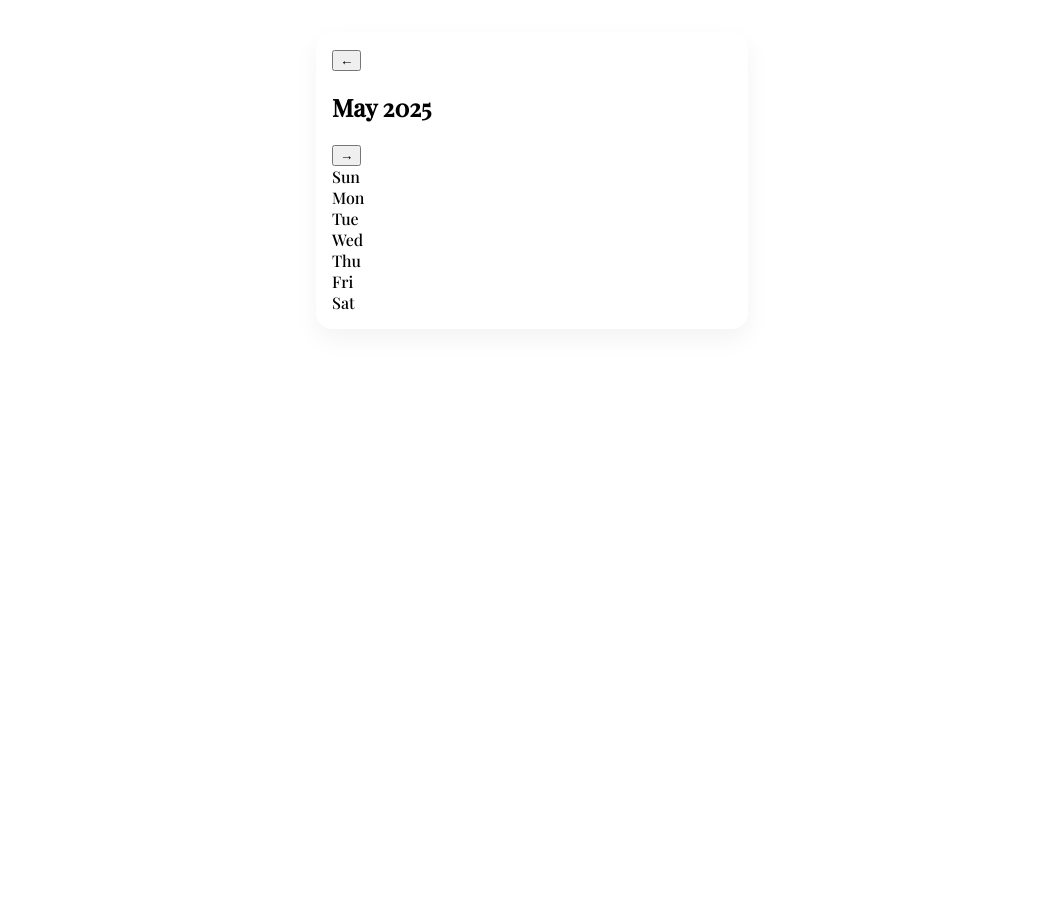
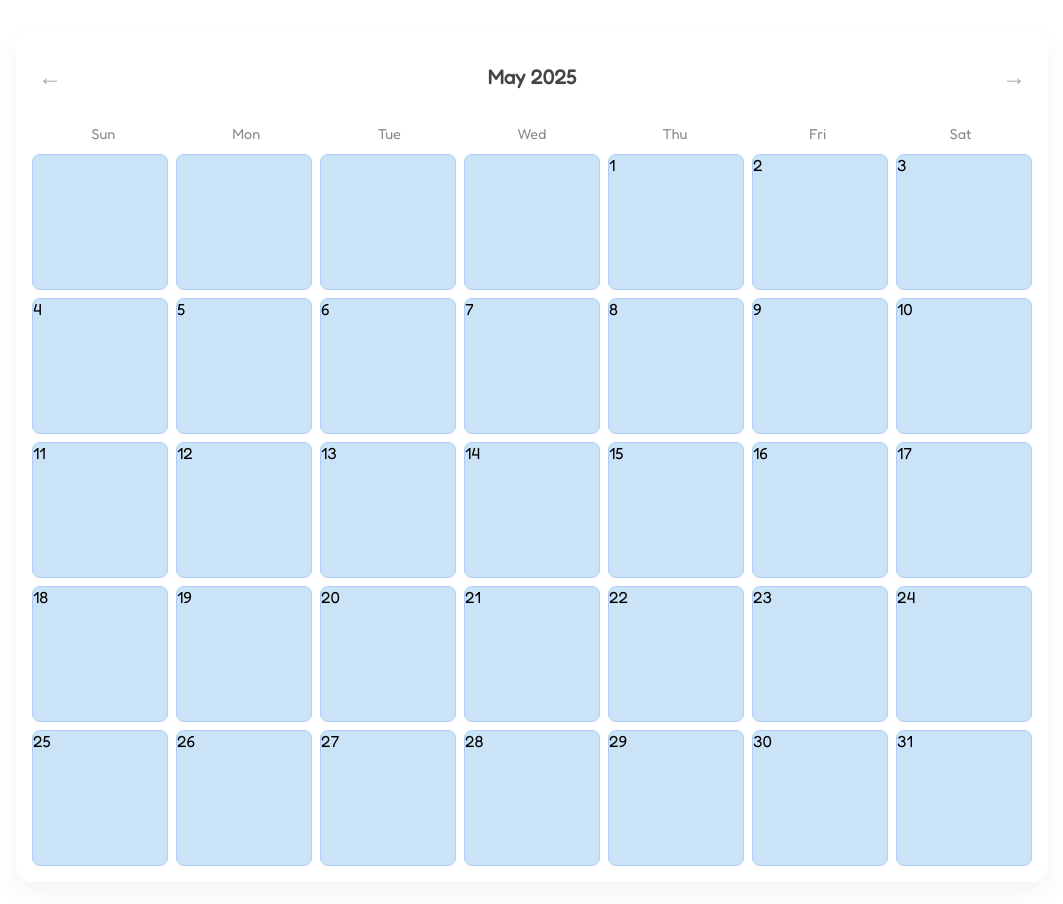
Before and after one commit to RahelSasson/my-calendar, a React (Create React App) app: page / in a window 1280 px wide. Shown: the top 904 px of the page, without its empty margins (108-1171 px from the left). Before the commit the page ends 800 px from the top, so only its background shows below. Built offline with nearby package versions, Linux system fonts and the light colour scheme.

Commit message:
updated font

```diff
--- a/package.json
+++ b/package.json
@@ -11,6 +11,7 @@
     "@types/node": "^16.18.126",
     "@types/react": "^19.1.4",
     "@types/react-dom": "^19.1.5",
+    "date-fns": "^4.1.0",
     "react": "^19.1.0",
     "react-dom": "^19.1.0",
     "react-scripts": "5.0.1",
--- a/public/index.html
+++ b/public/index.html
@@ -11,6 +11,8 @@
     />
 
     <link href="https://fonts.googleapis.com/css2?family=Playfair+Display:wght@500&display=swap" rel="stylesheet">
+    <link href="https://fonts.googleapis.com/css2?family=Fredoka&display=swap" rel="stylesheet">
+
 
     <link rel="apple-touch-icon" href="%PUBLIC_URL%/logo192.png" />
     <!--
--- a/src/Calendar.css
+++ b/src/Calendar.css
@@ -1,9 +1,57 @@
 .calendar {
-  max-width: 400px;
+  max-width: 1000px;
+  position: relative;
   margin: 2rem auto;
   padding: 1rem;
   background-color: white;
   border-radius: 1rem;
   box-shadow: 0 10px 25px rgba(0, 0, 0, 0.05);
-  font-family: 'Playfair Display', serif;
+  font-family: 'Fredoka', serif;
 }
+.calendar-header {
+  display: flex;
+  justify-content: space-between;
+  align-items: center;
+  margin-bottom: 1rem;
+}
+
+.nav-button {
+  background: none;
+  border: none;
+  font-size: 1.5rem;
+  color: #aaa;
+  cursor: pointer;
+}
+
+.month-label {
+  font-size: 1.25rem;
+  font-weight: 600;
+  color: #444;
+}
+
+.calendar-weekdays {
+  display: grid;
+  grid-template-columns: repeat(7, 1fr);
+  text-align: center;
+  font-size: 0.9rem;
+  color: #888;
+  margin-bottom: 0.5rem;
+}
+
+
+.weekday {
+  padding: 0.25rem;
+}
+
+.calendar-grid {
+  display: grid;
+  grid-template-columns: repeat(7, 1fr);
+  gap: 0.5rem;
+}
+
+.calendar-day {
+  aspect-ratio: 1;
+  background-color: #cae3f7;
+  border: 1px solid #afccfa;
+  border-radius: 0.5rem;
+}
--- a/src/Calendar.tsx
+++ b/src/Calendar.tsx
@@ -1,30 +1,128 @@
-import React from 'react';
+import React, { useState } from 'react';
+import { getDay, getDaysInMonth, format } from 'date-fns';
+import MoodPicker from './MoodPicker';
 import './Calendar.css';
 
 const weekdays = ['Sun', 'Mon', 'Tue', 'Wed', 'Thu', 'Fri', 'Sat'];
 
+const START_YEAR = 2025;
+const END_YEAR = 2030;
+
 export default function Calendar() {
+  const today = new Date();
+
+  const [year, setYear] = useState(today.getFullYear());
+  const [month, setMonth] = useState(today.getMonth());
+
+  const [selectedDate, setSelectedDate] = useState<Date | null>(null);
+  const [showMoodPicker, setShowMoodPicker] = useState(false);
+  const [pickerPosition, setPickerPosition] = useState<{ top: number; left: number }>({ top: 0, left: 0 });
+  const [moodByDay, setMoodByDay] = useState<{ [key: string]: string }>({});
+
+  const date = new Date(year, month);
+  const daysInMonth = getDaysInMonth(date);
+  const firstDayOfWeek = getDay(new Date(year, month, 1));
+  const blanks = Array.from({ length: firstDayOfWeek }, () => null);
+  const days = Array.from({ length: daysInMonth }, (_, i) => i + 1);
+  const calendarSlots = [...blanks, ...days];
+
+  const goToPreviousMonth = () => {
+    if (year === START_YEAR && month === 0) return;
+    if (month === 0) {
+      setYear(year - 1);
+      setMonth(11);
+    } else {
+      setMonth(month - 1);
+    }
+  };
+
+  const goToNextMonth = () => {
+    if (year === END_YEAR && month === 11) return;
+    if (month === 11) {
+      setYear(year + 1);
+      setMonth(0);
+    } else {
+      setMonth(month + 1);
+    }
+  };
+
+  const handleDayClick = (day: number, event: React.MouseEvent<HTMLDivElement>) => {
+    const rect = (event.currentTarget as HTMLDivElement).getBoundingClientRect();
+    setSelectedDate(new Date(year, month, day));
+    setPickerPosition({ top: rect.top - 130, left: rect.left + 40 });
+    setShowMoodPicker(true);
+  };
+
+  const handleMoodSelect = (mood: { emoji: string }) => {
+    if (!selectedDate) return;
+    const key = `${selectedDate.getFullYear()}-${selectedDate.getMonth() + 1}-${selectedDate.getDate()}`;
+    setMoodByDay((prev) => ({ ...prev, [key]: mood.emoji }));
+    setShowMoodPicker(false);
+  };
+
   return (
     <div className="calendar">
       <div className="calendar-header">
-        <button className="nav-button">←</button>
-        <h2 className="month-label">May 2025</h2>
-        <button className="nav-button">→</button>
+        <button className="nav-button" onClick={goToPreviousMonth}>←</button>
+        <h2 className="month-label">{format(new Date(year, month), 'MMMM yyyy')}</h2>
+        <button className="nav-button" onClick={goToNextMonth}>→</button>
       </div>
 
-      {/* Weekday Labels */}
       <div className="calendar-weekdays">
         {weekdays.map((day) => (
           <div key={day} className="weekday">{day}</div>
         ))}
       </div>
 
-      {/* Calendar days */}
       <div className="calendar-grid">
-        {Array.from({ length: 35 }).map((_, i) => (
-          <div key={i} className="calendar-day" />
-        ))}
+        {calendarSlots.map((day, i) => {
+          const key = day ? `${year}-${month + 1}-${day}` : `blank-${i}`;
+          return (
+            <div
+              key={key}
+              className="calendar-day"
+              onClick={(e) => day && handleDayClick(day, e)}
+              style={{ cursor: day ? 'pointer' : 'default', position: 'relative' }}
+            >
+              {day && (
+                <>
+                  <span>{day}</span>
+                  {moodByDay[key] && (
+                    <span
+                      style={{
+                        position: 'absolute',
+                        bottom: 4,
+                        right: 4,
+                        fontSize: '1.7rem',
+                      }}
+                      aria-label="Mood emoji"
+                    >
+                      {moodByDay[key]}
+                    </span>
+                  )}
+                </>
+              )}
+            </div>
+          );
+        })}
       </div>
+
+      {showMoodPicker && selectedDate && (
+        <div
+          style={{
+            position: 'fixed',
+            top: pickerPosition.top,
+            left: pickerPosition.left,
+            zIndex: 1000,
+          }}
+        >
+          <MoodPicker
+            date={selectedDate}
+            onClose={() => setShowMoodPicker(false)}
+            onSelectMood={handleMoodSelect}
+          />
+        </div>
+      )}
     </div>
   );
 }
--- /dev/null
+++ b/src/MoodPicker.css
@@ -0,0 +1,107 @@
+.mood-picker-bubble {
+  position: absolute;
+  top: -80px;
+  left: 70px;
+  transform: translateX(-50%);
+  width: 450px;
+  height: 400px;
+  border-radius: 40px 40px 40px 40px / 60px 60px 40px 40px;
+  font-family: 'Fredoka', serif;
+  user-select: none;
+  color: #444;
+  overflow: hidden;
+  display: flex;
+  flex-direction: column;
+  align-items: center;
+  padding: 40px 20px 20px 20px;
+  background-color: transparent;
+  pointer-events: auto;
+  z-index: 10;
+}
+
+.mood-picker-image {
+  position: absolute;
+  top: 50%;
+  left: 50%;
+  width: 380px;
+  height: 380px;
+  transform: translate(-50%, -50%);
+  object-fit: contain;
+  opacity: 0.7;
+  pointer-events: none;
+  z-index: 0;
+}
+
+.mood-picker-header {
+  display: flex;
+  justify-content: space-between;
+  align-items: center;
+  width: 75%;
+  z-index: 1;
+  margin-top: 150px;
+  margin-bottom: 20px;
+}
+
+.mood-picker-title {
+  font-weight: 600;
+  font-size: 1.1rem;
+  color: #555;
+}
+
+.mood-picker-close {
+  background: #ff6f91;
+  border: none;
+  color: white;
+  font-weight: bold;
+  font-size: 1.4rem;
+  border-radius: 50%;
+  width: 30px;
+  height: 30px;
+  cursor: pointer;
+  transition: background-color 0.3s ease;
+  line-height: 30px;
+  text-align: center;
+  user-select: none;
+  z-index: 1;
+}
+
+.mood-picker-close:hover {
+  background-color: #ff4a6e;
+}
+
+.mood-emoji-row {
+  display: flex;
+  gap: 12px;
+  overflow-x: auto;
+  padding-bottom: 10px;
+  padding-top: 10px;
+  padding-left: 10px;
+  padding-right: 10px;
+  width: 50%;
+  z-index: 1;
+}
+
+.mood-emoji-button {
+  font-size: 2.2rem;
+  background: #b9dff7;
+  border: none;
+  border-radius: 50%;
+  padding: 10px;
+  cursor: pointer;
+  transition: background-color 0.25s ease, transform 0.2s ease;
+  box-shadow:
+    0 3px 6px rgba(0, 0, 0, 0.1),
+    inset 0 -3px 6px rgba(99, 107, 246, 0.9);
+  user-select: none;
+  flex-shrink: 0;
+}
+
+.mood-emoji-button:hover {
+  background-color: #fa7299;
+  transform: scale(1.15);
+}
+
+.mood-emoji-button:focus {
+  outline: none;
+  box-shadow: 0 0 0 3px #ff6f91;
+}
--- /dev/null
+++ b/src/MoodPicker.tsx
@@ -0,0 +1,69 @@
+import React from 'react';
+import './MoodPicker.css';
+
+type Mood = {
+  emoji: string;
+  label: string;
+  description: string;
+};
+
+type MoodPickerProps = {
+  date: Date;
+  onClose: () => void;
+  onSelectMood: (mood: Mood) => void;
+};
+
+const moods: Mood[] = [
+  { emoji: '😄', label: 'Happy', description: 'Feeling joyful and bright' },
+  { emoji: '😐', label: 'Meh', description: 'Just another day' },
+  { emoji: '😢', label: 'Sad', description: 'Feeling down and blue' },
+  { emoji: '😠', label: 'Angry', description: 'Feeling frustrated or upset' },
+  { emoji: '😴', label: 'Tired', description: 'Running low on energy' },
+  { emoji: '🤩', label: 'Excited', description: 'Can’t wait for what’s next!' },
+  { emoji: '😰', label: 'Anxious', description: 'Butterflies in your stomach' },
+  { emoji: '🥰', label: 'Loved', description: 'Warm and fuzzy feels' },
+  { emoji: '😎', label: 'Cool', description: 'Chill and confident' },
+  { emoji: '🤯', label: 'Overwhelmed', description: 'Brain full!' },
+];
+
+export default function MoodPicker({ date, onClose, onSelectMood }: MoodPickerProps) {
+  const today = new Date();
+  const isToday =
+    date.getDate() === today.getDate() &&
+    date.getMonth() === today.getMonth() &&
+    date.getFullYear() === today.getFullYear();
+
+  const formattedDate = `${date.getMonth() + 1}/${date.getDate()}/${date.getFullYear()}`;
+
+  return (
+    <div className="mood-picker-bubble">
+      <img
+        src="cloud-sun.png"
+        alt="Cloud background"
+        className="mood-picker-image"
+        aria-hidden="true"
+        draggable={false}
+      />
+
+      <div className="mood-picker-header">
+        <span className="mood-picker-title">
+          {isToday ? 'How are you feeling today?' : `Modify mood for ${formattedDate}`}
+        </span>
+        <button className="mood-picker-close" onClick={onClose}>×</button>
+      </div>
+
+      <div className="mood-emoji-row">
+        {moods.map((mood) => (
+          <button
+            key={mood.label}
+            className="mood-emoji-button"
+            onClick={() => onSelectMood(mood)}
+            title={mood.description}
+          >
+            {mood.emoji}
+          </button>
+        ))}
+      </div>
+    </div>
+  );
+}
```
Also changed, not shown: public/cloud-sun.png (added), 1 other file (tests, documents, lock files or other folders).
